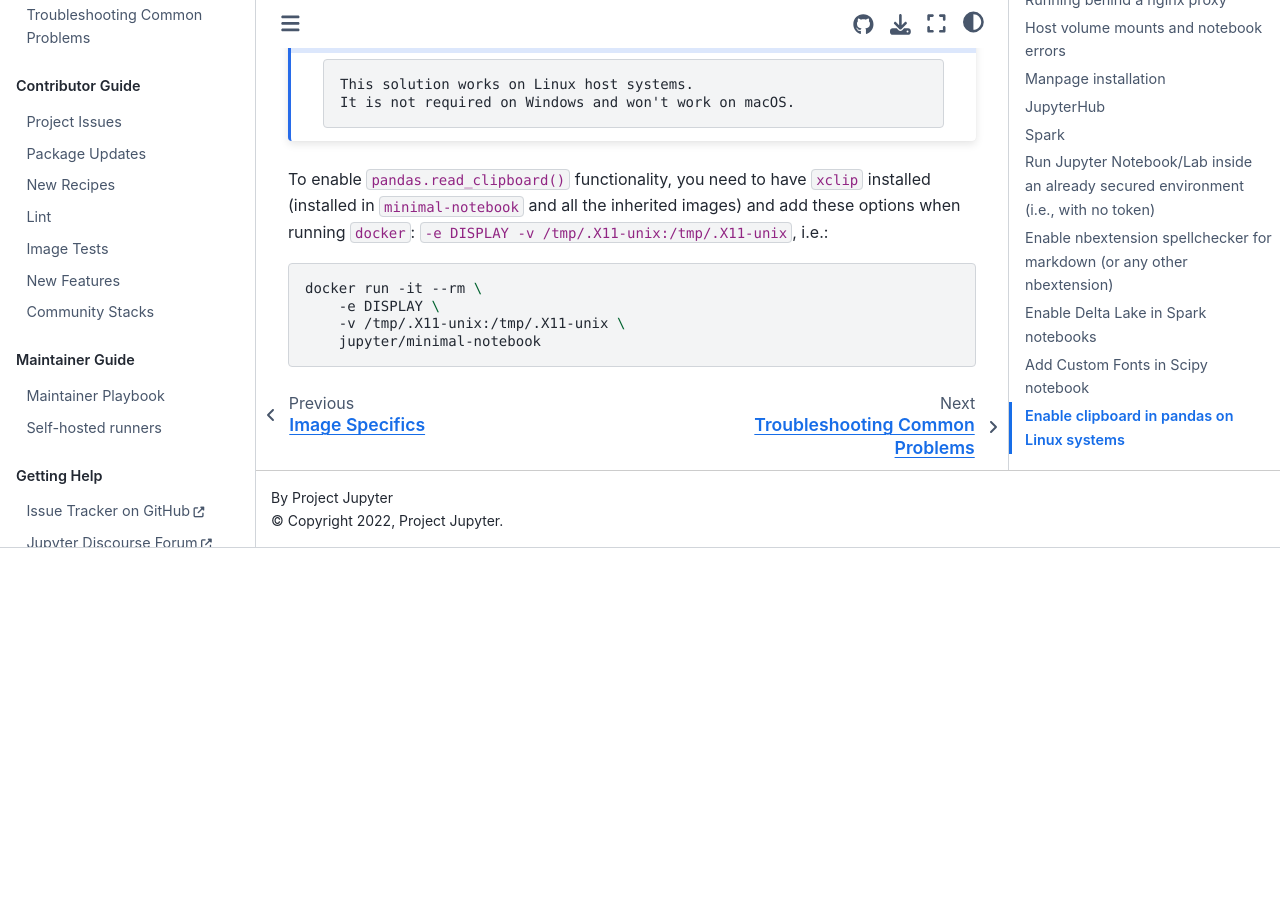
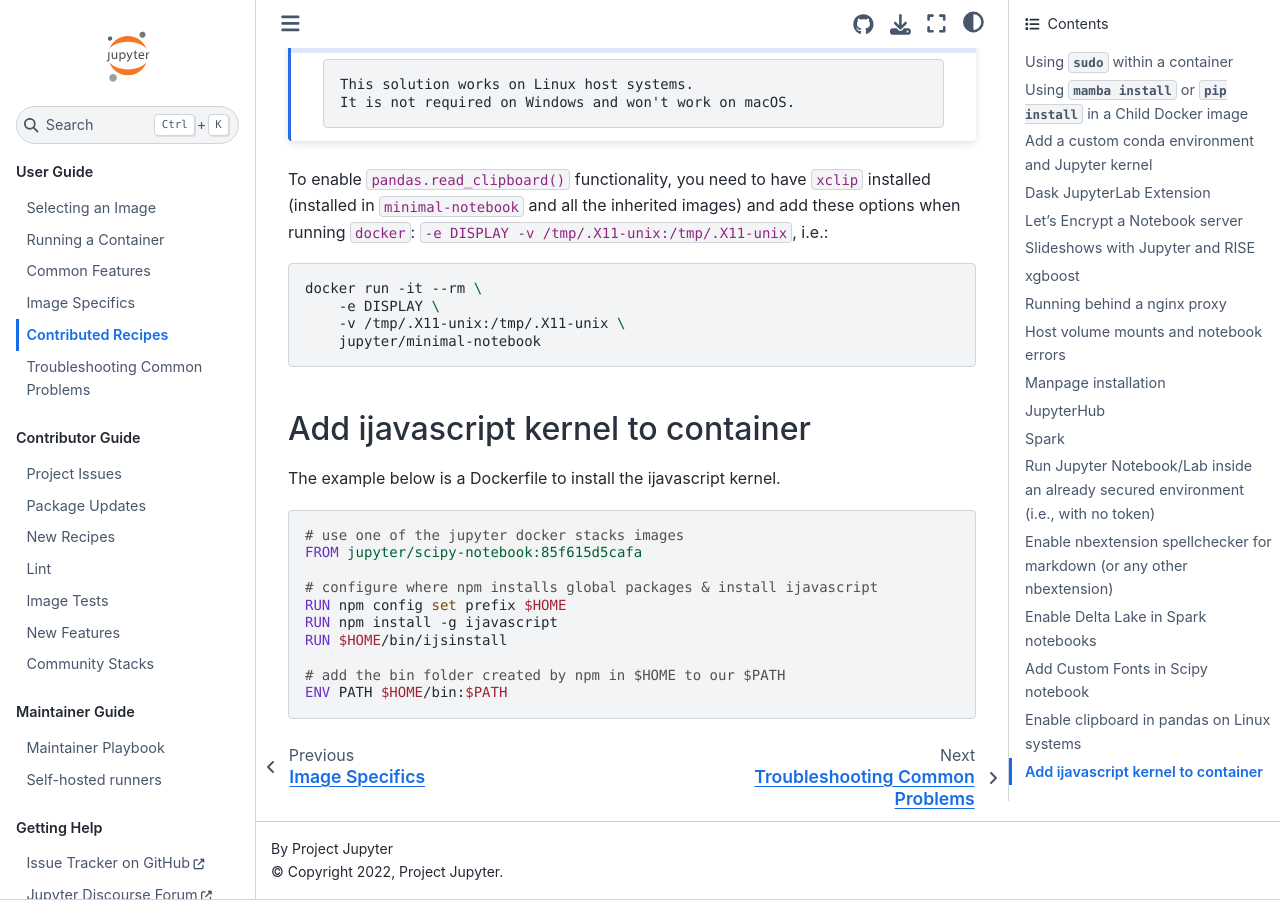
Before and after one commit to jupyter/docker-stacks, a Sphinx documentation site: the page built from docs/using/recipes.md, in a window 1280 px wide and 900 px high, scrolled down 12000 px. Built offline with Sphinx 7.4.7 and the Sphinx Book theme 1.1.4, drawn with Linux system fonts in a browser that asks for light colours; before the commit the page ends 12548 px from its top, so only the background shows below that.

Commit message:
add recipe for installing ijavascript kernel

````diff
--- a/docs/using/recipes.md
+++ b/docs/using/recipes.md
@@ -568,3 +568,21 @@
     -v /tmp/.X11-unix:/tmp/.X11-unix \
     jupyter/minimal-notebook
 ```
+
+
+## Add ijavascript kernel to container
+
+The example below is a Dockerfile to install the ijavascript kernel.
+
+```dockerfile
+# use one of the jupyter docker stacks images
+FROM jupyter/scipy-notebook:85f615d5cafa
+
+# configure where npm installs global packages & install ijavascript
+RUN npm config set prefix $HOME
+RUN npm install -g ijavascript
+RUN $HOME/bin/ijsinstall
+
+# add the bin folder created by npm in $HOME to our $PATH
+ENV PATH $HOME/bin:$PATH
+```
````
